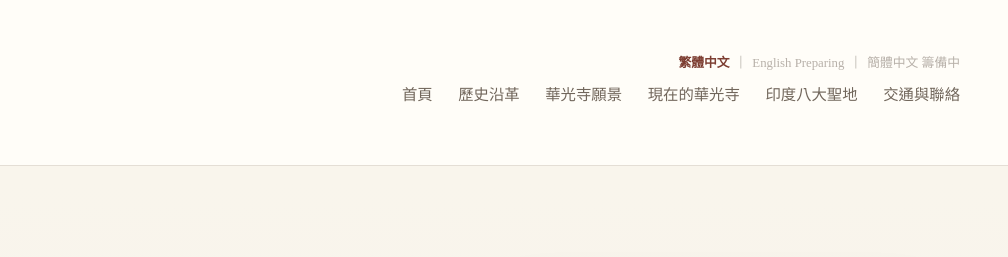
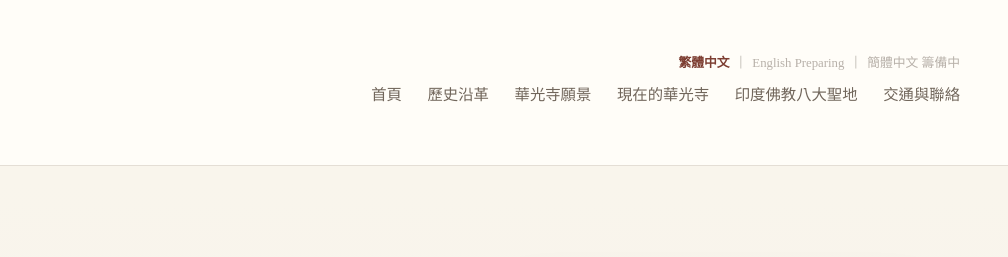
Before and after one commit to WalterinTW/huahkwang-site, a website: page index.html in a window 1280 px wide. Shown: the top 257 px of the page, 272-1280 px from the left. Drawn offline with Linux system fonts and the light colour scheme.

Commit message:
Update sacred-sites nav label in header

```diff
--- a/index.html
+++ b/index.html
@@ -41,7 +41,7 @@
           <a href="https://walterintw.github.io/huahkwang-history-site/">歷史沿革</a>
           <a href="https://walterintw.github.io/huahkwang-vision-page/">華光寺願景</a>
           <a href="https://walterintw.github.io/huahkwang-today/">現在的華光寺</a>
-          <a href="https://walterintw.github.io/huahkwang-sacred-sites/">印度八大聖地</a>
+          <a href="https://walterintw.github.io/huahkwang-sacred-sites/">印度佛教八大聖地</a>
           <a href="#contact">交通與聯絡</a>
         </nav>
       </div>
```
